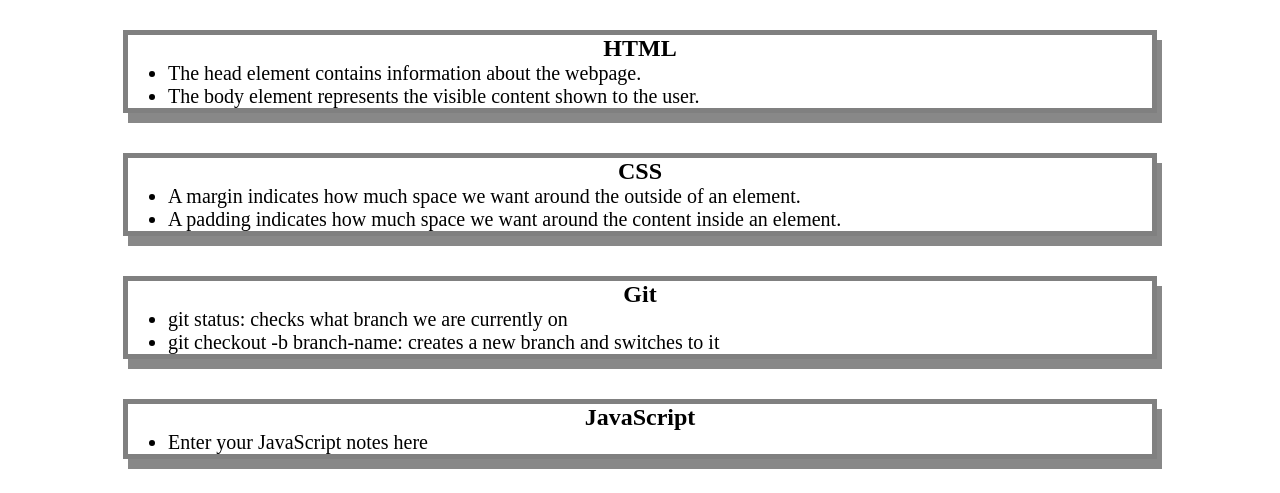
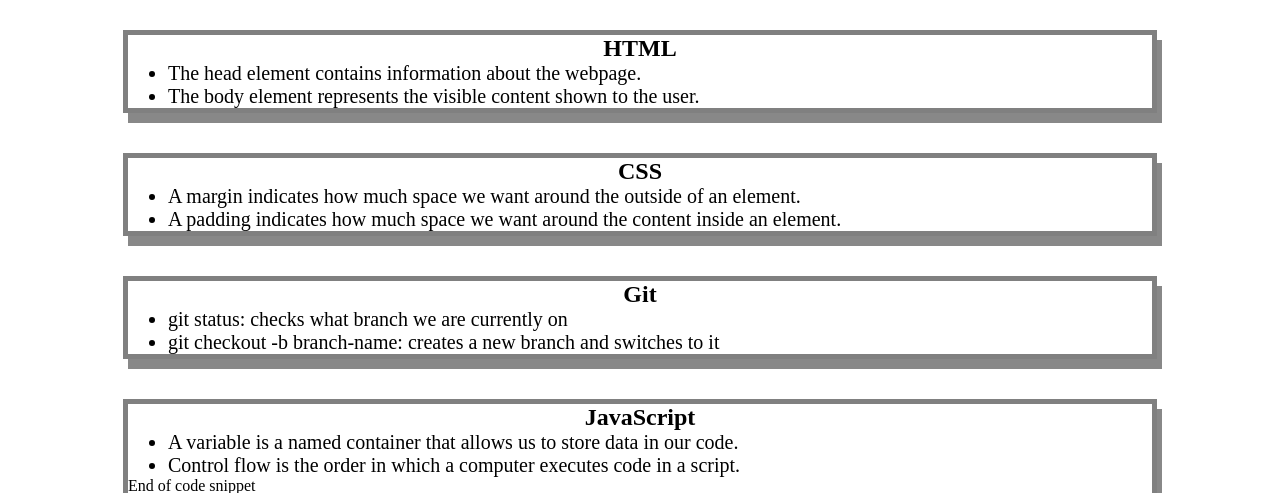
Before and after one commit to sameerkhan99/prework-study-guide, a plain HTML site: page prework-study-guide/index.html in a window 1280 px wide. Shown: the part 130-623 px from the top of the page. Drawn offline with Linux system fonts and the light colour scheme.

Commit message:
added code to JavaScript file

```diff
--- a/prework-study-guide/assets/script.js
+++ b/prework-study-guide/assets/script.js
@@ -1,19 +1,30 @@
 var topics = ['HTML', 'CSS', 'Git', 'JavaScript'];
+var randomTopic = topics[Math.floor(Math.random() * topics.length)];
 
+
+function listTopics() {
     for (var x = 0; x < topics.length; x++) {
       console.log(topics[x]);
     }
+  }
 
-/*
-if (topic === 'HTML') {
+  function selectTopic() {
+    if (randomTopic === 'HTML') {
       console.log("Let's study HTML!");
-} else if (topic === 'CSS') {
+    } else if (randomTopic === 'CSS') {
       console.log("Let's study CSS!");
-} else if (topic === 'Git') {
+    } else if (randomTopic === 'Git') {
       console.log("Let's study Git!");
-} else if (topic === 'JavaScript') {
+    } else if (randomTopic === 'JavaScript') {
       console.log("Let's study JavaScript!");
     } else {
       console.log('Please try again!');
     }
-*/
+  }
+
+
+  console.log('Here are the topics we learned through Prework:');
+  listTopics();
+
+  console.log('Which topic should we study first?');
+  selectTopic();
--- a/prework-study-guide/index.html
+++ b/prework-study-guide/index.html
@@ -45,8 +45,10 @@
       <section class="card" id="javascript-section">
         <h2>JavaScript</h2>
         <ul>
-          <li>Enter your JavaScript notes here</li>
-        </ul>
+          <li>A variable is a named container that allows us to store data in our code.</li>
+          <li>Control flow is the order in which a computer executes code in a script.</li>
+        </ul>End of code snippet
+
       </section>
     </main>
 
```
Lines whose indentation alone changed are shown as unchanged.
